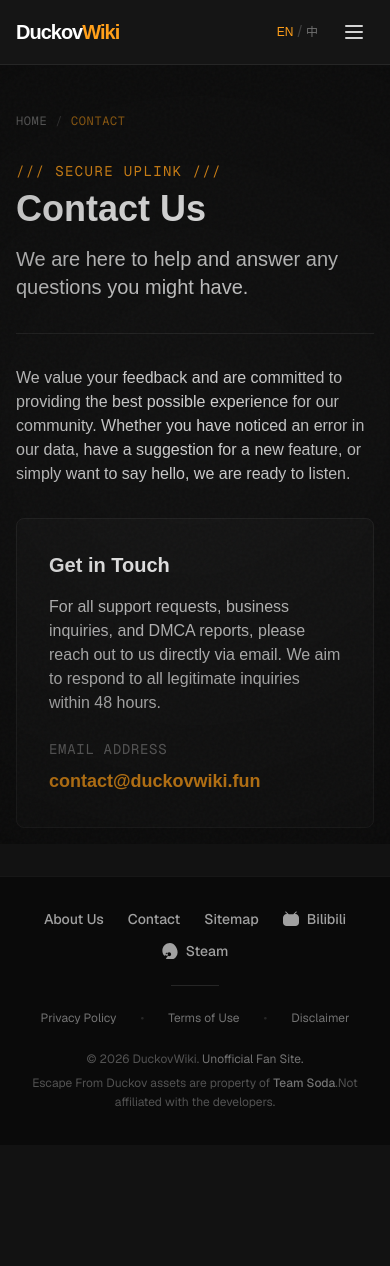
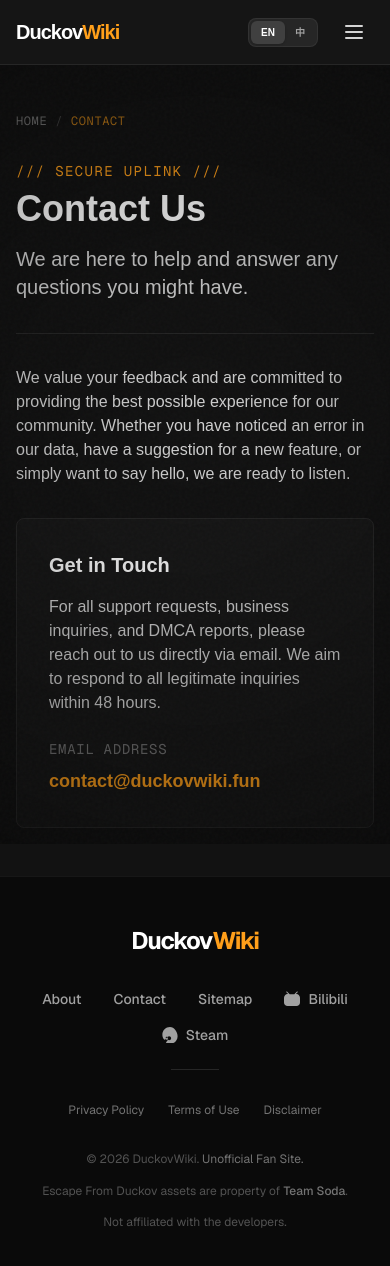
Before and after one commit to FairFang-730/duckovwiki, a Next.js app: page /en/contact in a window 390 px wide. Shown: the top 1266 px of the page. Before the commit the page ends 1145 px from the top, so only its background shows below. Built offline with nearby package versions, Linux system fonts and the light colour scheme.

Commit message:
style: optimize ui layout, mobile switcher, and update footer text

```diff
--- a/src/app/[lang]/HomeClient.tsx
+++ b/src/app/[lang]/HomeClient.tsx
@@ -276,7 +276,7 @@ export default function HomeClient({ dict, lang, latestGuides }: { dict: Diction
                                     <ChevronDown className="w-5 h-5" />
                                 </span>
                             </summary>
-                            <div className="text-zinc-400 px-6 pb-6 leading-relaxed text-base border-t border-zinc-800/50 pt-4 mt-2">
+                            <div className="text-zinc-400 px-6 pb-6 leading-relaxed text-base border-t border-zinc-800/50 pt-4 mt-2 break-all">
                                 {item.a}
                             </div>
                         </details>
--- a/src/components/layout/Footer.tsx
+++ b/src/components/layout/Footer.tsx
@@ -17,13 +17,18 @@ export default function Footer({ dict, lang }: { dict: Dictionary, lang: string
     );
 
     return (
-        <footer className="border-t border-neutral-900 bg-neutral-950 py-8 text-center text-sm font-sans">
-            <div className="container mx-auto px-4">
+        <footer className="border-t border-neutral-900 bg-neutral-950 py-12 text-center text-sm font-sans">
+            <div className="container mx-auto px-4 flex flex-col items-center">
 
-                {/* --- Tier 1: Site Nav & Community (SEO & UX High Priority) --- */}
-                <div className="mb-6 flex flex-wrap justify-center items-center gap-x-6 gap-y-3 font-medium text-neutral-400 text-sm">
+                {/* --- Logo (Top) --- */}
+                <div className="mb-8">
+                    <Link href={`/${lang}`} className="text-white font-bold text-2xl tracking-tighter">
+                        Duckov<span className="text-yellow-500">Wiki</span>
+                    </Link>
+                </div>
 
-                    {/* Internal Links - Hover Brand Yellow */}
+                {/* --- Tier 1: Site Nav & Community --- */}
+                <div className="mb-6 flex flex-wrap justify-center items-center gap-x-8 gap-y-4 font-medium text-neutral-400">
                     <Link href={`/${lang}/about`} className="hover:text-yellow-500 transition-colors duration-200">
                         {dict.Footer.about}
                     </Link>
@@ -35,8 +40,6 @@ export default function Footer({ dict, lang }: { dict: Dictionary, lang: string
                     </Link>
 
                     {/* External Community Links */}
-
-                    {/* Bilibili */}
                     <a
                         href="https://space.bilibili.com/3546815985092830"
                         target="_blank"
@@ -46,8 +49,6 @@ export default function Footer({ dict, lang }: { dict: Dictionary, lang: string
                         <span className="group-hover:animate-bounce">{BilibiliIcon}</span>
                         <span>{dict.Footer.bilibili_label}</span>
                     </a>
-
-                    {/* Steam */}
                     <a
                         href="https://store.steampowered.com/app/3167020/Escape_From_Duckov/"
                         target="_blank"
@@ -60,33 +61,33 @@ export default function Footer({ dict, lang }: { dict: Dictionary, lang: string
                 </div>
 
                 {/* --- Separator --- */}
-                <div className="mx-auto mb-6 h-px w-12 bg-neutral-800"></div>
+                <div className="w-12 h-px bg-neutral-800 mb-8"></div>
 
-                {/* --- Tier 2: Legal (AdSense Compliance) --- */}
-                {/* Smaller font, lighter color */}
-                <div className="mb-6 flex flex-wrap justify-center gap-x-6 gap-y-2 text-xs text-neutral-500">
+                {/* --- Tier 2: Legal --- */}
+                <div className="mb-8 flex flex-wrap justify-center gap-x-6 gap-y-2 text-xs text-neutral-500">
                     <Link href={`/${lang}/privacy`} className="hover:text-neutral-300 transition-colors">
                         {dict.Footer.privacy}
                     </Link>
-                    <span className="text-neutral-800">•</span>
+                    <span className="hidden sm:inline text-neutral-800">•</span>
                     <Link href={`/${lang}/terms`} className="hover:text-neutral-300 transition-colors">
                         {dict.Footer.terms}
                     </Link>
-                    <span className="text-neutral-800">•</span>
+                    <span className="hidden sm:inline text-neutral-800">•</span>
                     <Link href={`/${lang}/disclaimer`} className="hover:text-neutral-300 transition-colors">
                         {dict.Footer.disclaimer}
                     </Link>
                 </div>
 
-                {/* --- Tier 3: Copyright & Attribution --- */}
-                <div className="space-y-1 text-xs text-neutral-600 leading-relaxed">
+                {/* --- Tier 3: Copyright (Mobile Block Layout) --- */}
+                <div className="flex flex-col gap-y-3 text-xs text-neutral-600 leading-relaxed max-w-lg">
                     <p>
                         © 2026 DuckovWiki. <span className="text-neutral-500">{dict.Footer.copyright_suffix}</span>
                     </p>
                     <p>
                         {dict.Footer.assets_declaration} <strong className="text-neutral-500 font-medium">Team Soda</strong>.
-                        <br className="hidden sm:inline" />
-                        <span className="sm:ml-1">{dict.Footer.affiliation}</span>
+                    </p>
+                    <p>
+                        {dict.Footer.affiliation}
                     </p>
                 </div>
 
--- a/src/components/layout/Navbar.tsx
+++ b/src/components/layout/Navbar.tsx
@@ -77,11 +77,26 @@ export default function Navbar({ dict, lang }: { dict: Dictionary, lang: string
 
                     {/* Mobile Menu Button */}
                     <div className="md:hidden flex items-center gap-4">
-                        {/* Mobile Language Switcher (Compact) */}
-                        <div className="flex items-center gap-1">
-                            <Link href={switchLang('en')} className={`text-xs ${lang === 'en' ? 'text-yellow-500' : 'text-neutral-500'}`}>EN</Link>
-                            <span className="text-neutral-700">/</span>
-                            <Link href={switchLang('zh')} className={`text-xs ${lang === 'zh' ? 'text-yellow-500' : 'text-neutral-500'}`}>中</Link>
+                        {/* Mobile Language Switcher (Button Group) */}
+                        <div className="flex items-center bg-neutral-800 rounded-lg p-0.5 border border-neutral-700/50">
+                            <Link
+                                href={switchLang('en')}
+                                className={`px-2.5 py-1 rounded-md text-[10px] font-bold transition-all ${lang === 'en'
+                                    ? 'bg-neutral-700 text-white shadow-sm'
+                                    : 'text-neutral-400 hover:text-white'
+                                    }`}
+                            >
+                                EN
+                            </Link>
+                            <Link
+                                href={switchLang('zh')}
+                                className={`px-2.5 py-1 rounded-md text-[10px] font-bold transition-all ${lang === 'zh'
+                                    ? 'bg-yellow-500 text-black shadow-sm'
+                                    : 'text-neutral-400 hover:text-white'
+                                    }`}
+                            >
+                                中
+                            </Link>
                         </div>
 
                         <button
--- a/src/locales/en.json
+++ b/src/locales/en.json
@@ -6,7 +6,7 @@
         "tools": "Tools"
     },
     "Footer": {
-        "about": "About Us",
+        "about": "About",
         "contact": "Contact",
         "sitemap": "Sitemap",
         "bilibili_label": "Bilibili",
```
Also changed, not shown: 1 other file (tests, documents, lock files or other folders).
